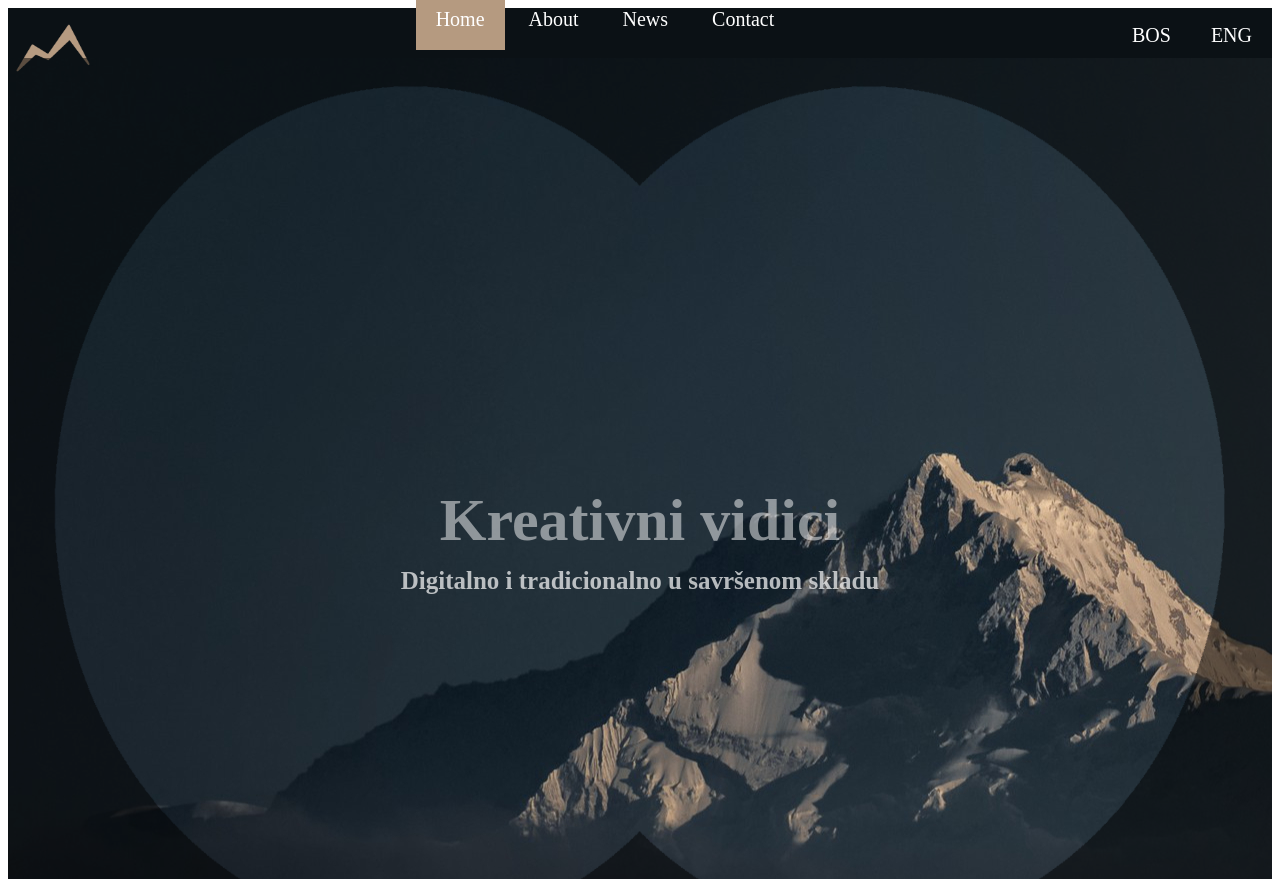
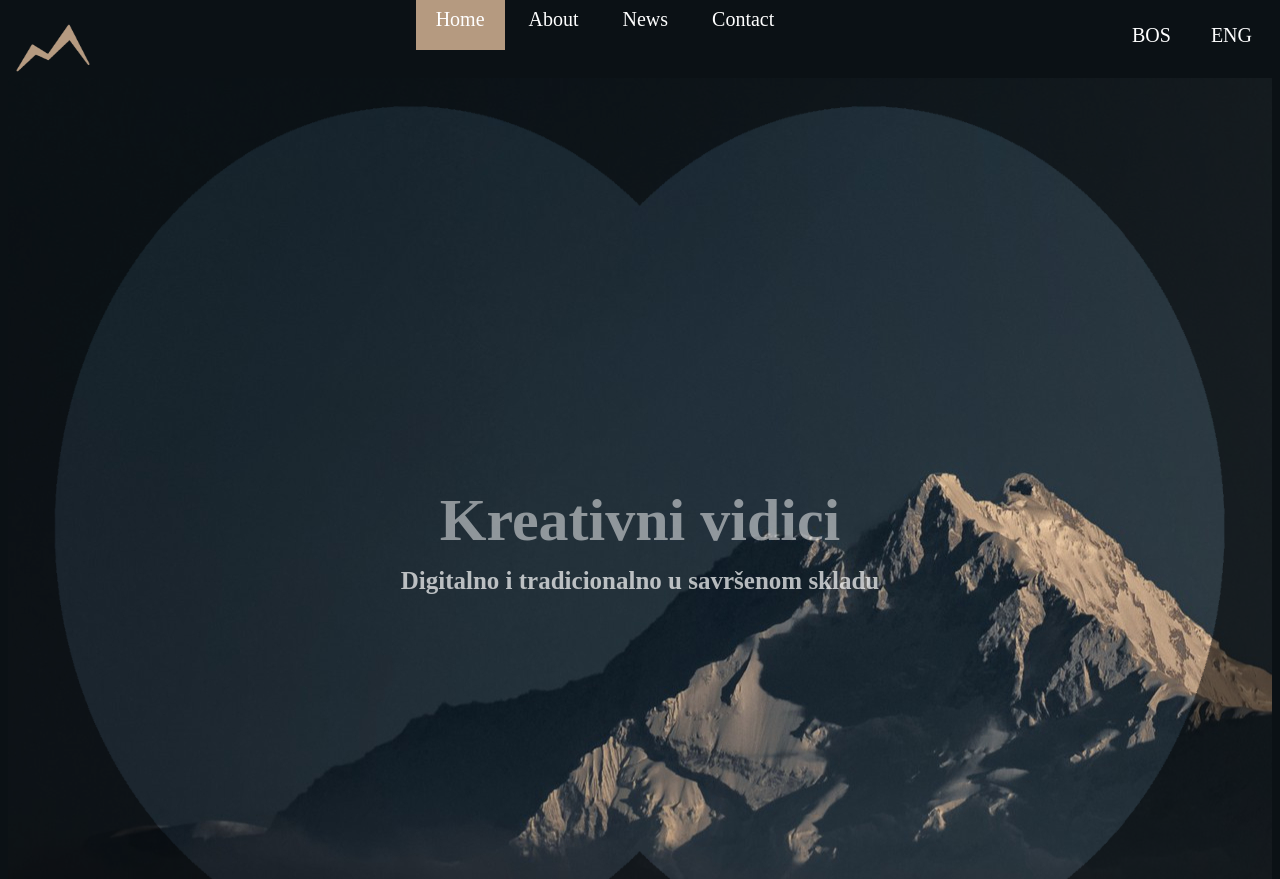
Before and after one commit to tberkovac/PWS, a plain HTML site: page index.html in a window 1280 px wide. Shown: the top 879 px of the page. Drawn offline with Linux system fonts and the light colour scheme; a web font is replaced by a local one.

Commit message:
haman gotovo

```diff
--- a/styles.css
+++ b/styles.css
@@ -2,7 +2,7 @@
     display: flex;
     flex-direction: row;
     justify-content: space-between;
-    height: 50px;
+    height: 70px;
     background-color: #0b1115;
     text-align: center;
 }
@@ -61,6 +61,7 @@ h2{
 
 body{
     font-family: "Trirong", serif;
+    background-color: #0b1115;
 }
 
 .onama{
```
